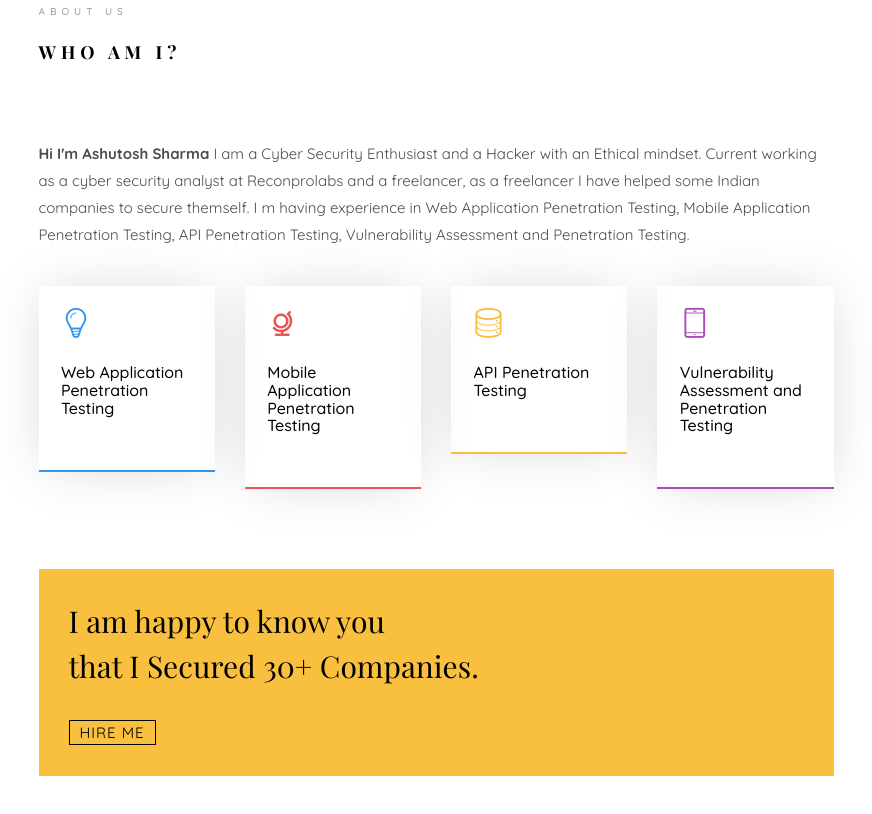
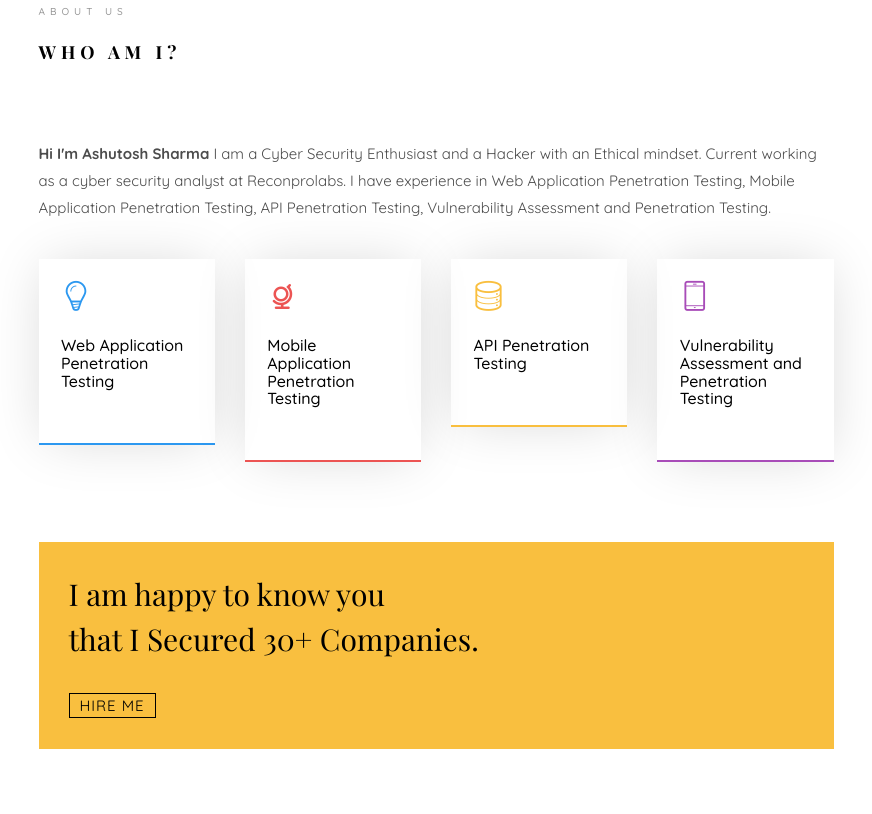
Before and after one commit to ashutosh1337/ashutosh1337.github.io, a plain HTML site: page index.html in a window 1280 px wide. Shown: the part 1007-1821 px from the top of the page, without its empty margins (354-1226 px from the left). Drawn offline with nearby package versions, Linux system fonts and the light colour scheme; files whose address does not match are found by name; a web font is replaced by a local one.

Commit message:
Update index.html

```diff
--- a/index.html
+++ b/index.html
@@ -134,7 +134,7 @@ Copyright &copy;<script>document.write(new Date().getFullYear());</script> All r
 									<div class="about-desc">
 										<span class="heading-meta">About Us</span>
 										<h2 class="colorlib-heading">Who Am I?</h2>
-										<p><strong>Hi I'm Ashutosh Sharma</strong> I am a Cyber Security Enthusiast and a Hacker with an Ethical mindset. Current working as a cyber security analyst at Reconprolabs and a freelancer, as a freelancer I have helped some Indian companies to secure themself. I m having experience in Web Application Penetration Testing, Mobile Application Penetration Testing, API Penetration Testing, Vulnerability Assessment and Penetration Testing.</p>
+										<p><strong>Hi I'm Ashutosh Sharma</strong> I am a Cyber Security Enthusiast and a Hacker with an Ethical mindset. Current working as a cyber security analyst at Reconprolabs. I have experience in Web Application Penetration Testing, Mobile Application Penetration Testing, API Penetration Testing, Vulnerability Assessment and Penetration Testing.</p>
 									</div>
 								</div>
 							</div>
```
